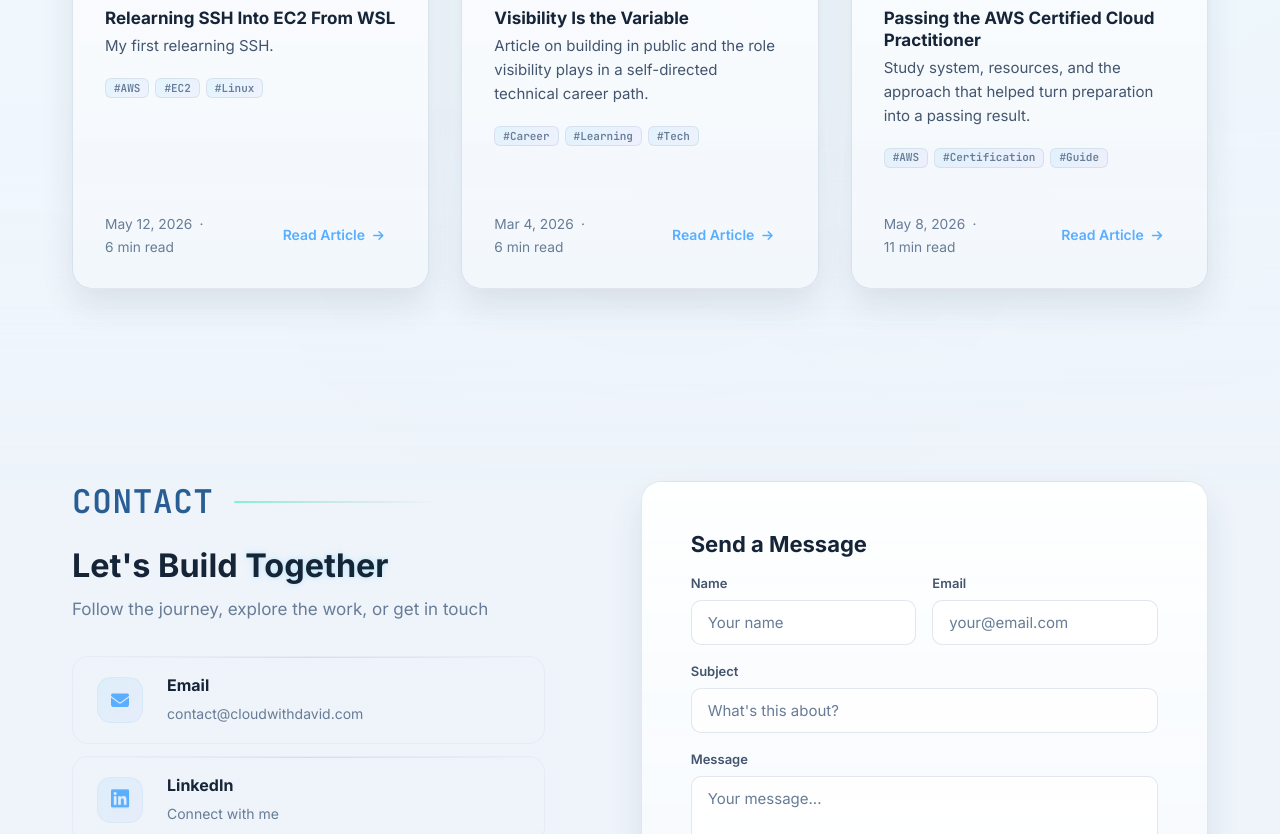
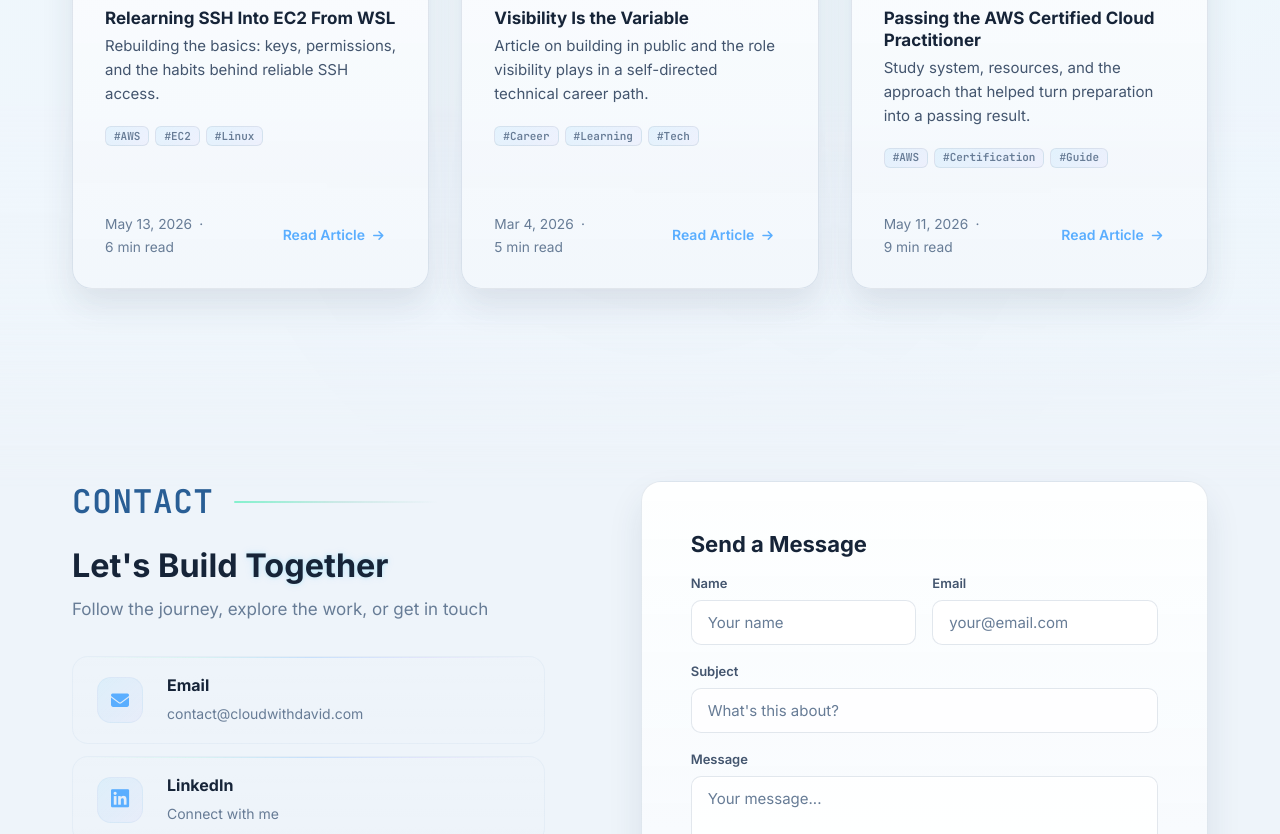
Before and after one commit to cloudwithdavid/cloudwithdavid-site, a plain HTML site: page index.html in a window 1280 px wide. Shown: the part 3492-4326 px from the top of the page. Drawn offline with Linux system fonts and the light colour scheme.

Commit message:
Revise blog cards

```diff
--- a/index.html
+++ b/index.html
@@ -569,11 +569,11 @@
                         </figure>
                     </a>
                     <h3><a href="https://www.linkedin.com/pulse/relearning-ssh-ec2-from-wsl-david-rodriguez-whkpe/" target="_blank" rel="noopener noreferrer">Relearning SSH Into EC2 From WSL</a></h3>
-                    <p>My first relearning SSH.</p>
+                    <p>Rebuilding the basics: keys, permissions, and the habits behind reliable SSH access.</p>
                     <div class="blog-card-tags"><span>#AWS</span><span>#EC2</span><span>#Linux</span></div>
                     <div class="blog-card-footer">
                         <div class="blog-card-footer__meta">
-                            <span><time datetime="2026-05-12">May 12, 2026</time></span>
+                            <span><time datetime="2026-05-12">May 13, 2026</time></span>
                             <span aria-hidden="true">&middot;</span>
                             <span>6 min read</span>
                         </div>
@@ -593,7 +593,7 @@
                         <div class="blog-card-footer__meta">
                             <span><time datetime="2026-03-04">Mar 4, 2026</time></span>
                             <span aria-hidden="true">&middot;</span>
-                            <span>6 min read</span>
+                            <span>5 min read</span>
                         </div>
                         <a href="https://medium.com/@cloudwithdavid/visibility-is-the-variable-8a2a05b0a668" target="_blank" rel="noopener noreferrer" class="blog-link">Read Article <i class="fas fa-arrow-right" aria-hidden="true"></i></a>
                     </div>
@@ -609,9 +609,9 @@
                     <div class="blog-card-tags"><span>#AWS</span><span>#Certification</span><span>#Guide</span></div>
                     <div class="blog-card-footer">
                         <div class="blog-card-footer__meta">
-                            <span><time datetime="2026-05-08">May 8, 2026</time></span>
+                            <span><time datetime="2026-05-08">May 11, 2026</time></span>
                             <span aria-hidden="true">&middot;</span>
-                            <span>11 min read</span>
+                            <span>9 min read</span>
                         </div>
                         <a href="https://medium.com/@cloudwithdavid/passing-the-aws-certified-cloud-practitioner-3da5e9b58581" target="_blank" rel="noopener noreferrer" class="blog-link">Read Article <i class="fas fa-arrow-right" aria-hidden="true"></i></a>
                     </div>
```
